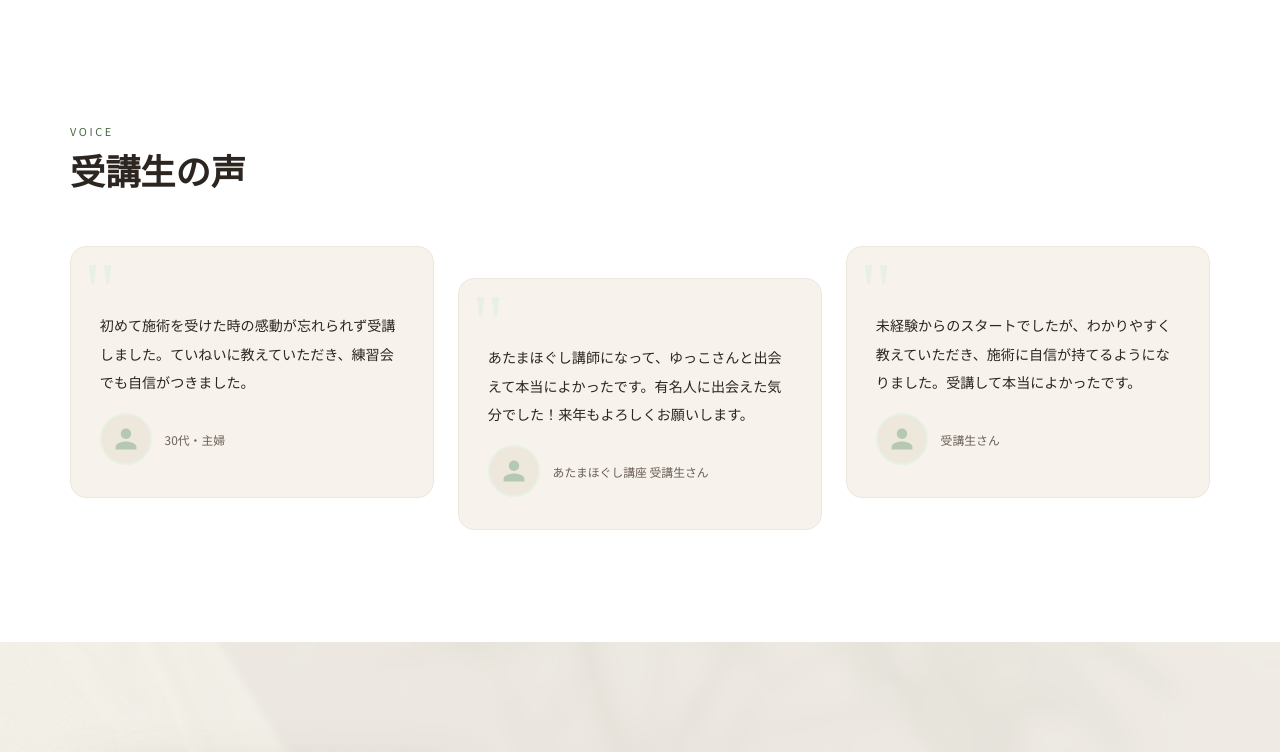
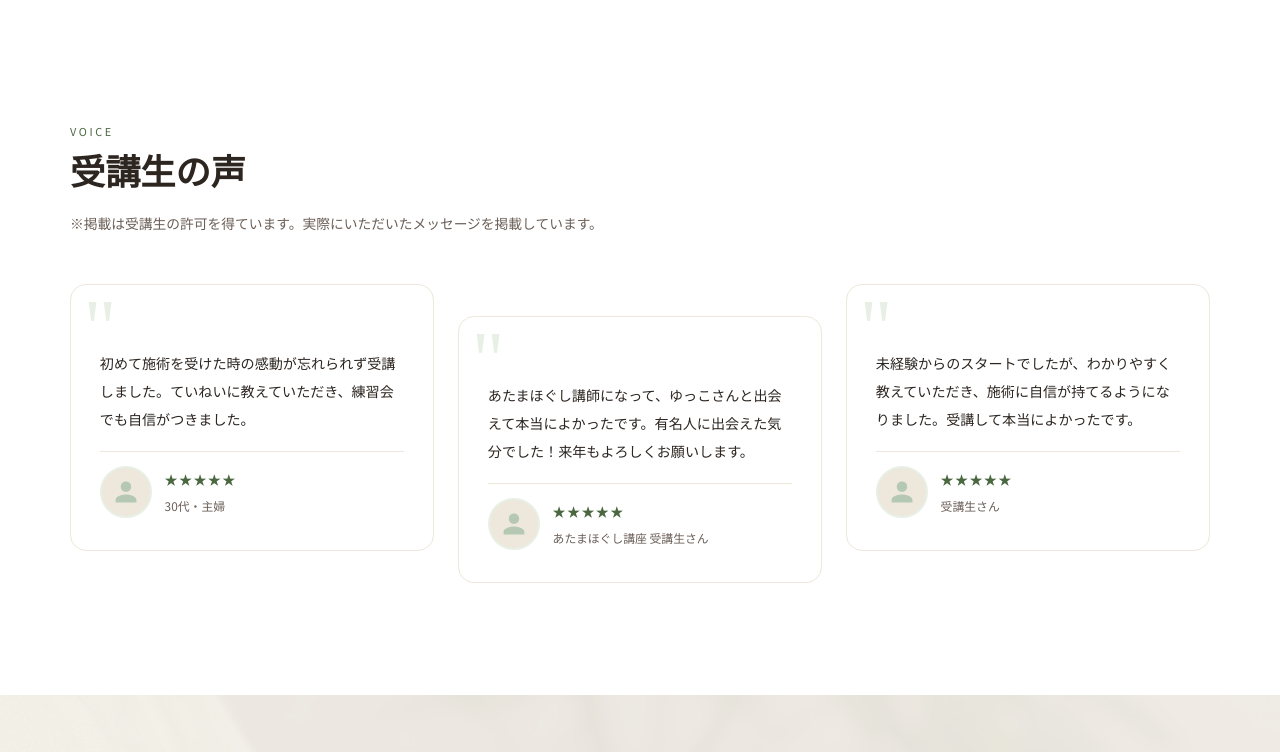
Before and after one commit to sakachans-web/Re.funfun-HP-LP3-, a plain HTML site: page atama_lp_v2.html in a window 1280 px wide. Shown: the part 4680-5432 px from the top of the page. Drawn offline with Linux system fonts and the light colour scheme; no server answers.

Commit message:
fix: よもぎ・あたまの受講生の声を経理LPの表示に合わせる
- 白カード＋フッター区切り線＋★★★★★（各ページのaccent色）＋許可注記を追加
- 経理(keiri)の voice 表示とトーンを統一

Co-Authored-By: Claude Opus 4.8 <noreply@anthropic.com>

```diff
--- a/atama_lp_v2.html
+++ b/atama_lp_v2.html
@@ -219,16 +219,18 @@ a{color:inherit;text-decoration:none;}
 /* ===== VOICE ===== */
 .voice-sec{background:var(--white);}
 .voice-grid{display:grid;grid-template-columns:repeat(auto-fit,minmax(300px,1fr));gap:1.5rem;align-items:start;}
-.v-card{background:var(--cream);border-radius:var(--r);padding:2rem 1.8rem;border:1px solid var(--beige);position:relative;transition:transform .3s;}
+.v-card{background:#fff;border-radius:var(--r);padding:2rem 1.8rem;border:1px solid var(--beige);position:relative;transition:transform .3s;}
 .v-card:hover{transform:translateY(-4px);}
 .v-card:nth-child(2){margin-top:2rem;}
 .v-mark{font-family:'Noto Serif JP',serif;font-size:5rem;color:var(--sage-p);line-height:1;position:absolute;top:.2rem;left:.8rem;}
 .v-body{padding-top:2rem;font-size:.88rem;color:var(--text);line-height:2;margin-bottom:1.1rem;}
-.v-footer{display:flex;align-items:center;gap:.8rem;}
+.v-footer{display:flex;align-items:center;gap:.8rem;border-top:1px solid var(--beige);padding-top:.9rem;}
 .v-avatar{width:52px;height:52px;border-radius:50%;overflow:hidden;background:var(--beige);border:2px solid var(--sage-p);flex-shrink:0;display:flex;align-items:center;justify-content:center;}
 .v-avatar img{width:100%;height:100%;object-fit:cover;display:block;}
 .v-avatar-ph{display:flex;align-items:center;justify-content:center;width:100%;height:100%;}
 .v-meta{font-size:.74rem;color:var(--muted);}
+.v-footer .v-meta::before{content:"★★★★★";display:block;color:var(--sage);font-size:.82rem;letter-spacing:.1em;margin-bottom:.18rem;}
+.v-lead{font-size:.86rem;color:var(--muted);line-height:1.9;max-width:560px;margin:.7rem 0 0;}
 .add-voice-btn{display:none;width:100%;background:none;border:1.5px dashed var(--sage-l);border-radius:var(--r);padding:1.4rem;color:var(--sage);font-size:.85rem;cursor:pointer;margin-top:1.5rem;transition:background .2s;}
 .add-voice-btn:hover{background:var(--sage-p);}
 .edit-mode .add-voice-btn{display:block;}
@@ -730,7 +732,7 @@ body.edit-mode .hero-slide:nth-child(1){opacity:1 !important;}
     <button class="sc-btn dn" onclick="moveSec(this,1)">↓</button>
   </div>
   <div class="sec-inner">
-    <div data-anim="up" style="margin-bottom:3rem;"><span class="sec-label">VOICE</span><h2 class="sec-title" style="margin-bottom:0;">受講生の声</h2></div>
+    <div data-anim="up" style="margin-bottom:3rem;"><span class="sec-label">VOICE</span><h2 class="sec-title" style="margin-bottom:0;">受講生の声</h2><p class="v-lead">※掲載は受講生の許可を得ています。実際にいただいたメッセージを掲載しています。</p></div>
     <div class="voice-grid" id="voiceGrid">
       <div class="v-card" data-anim="up" data-delay="1">
         <div class="v-mark">"</div>
```
Also changed, not shown: yomogi_lp_v2.html (+5 -3 lines).
